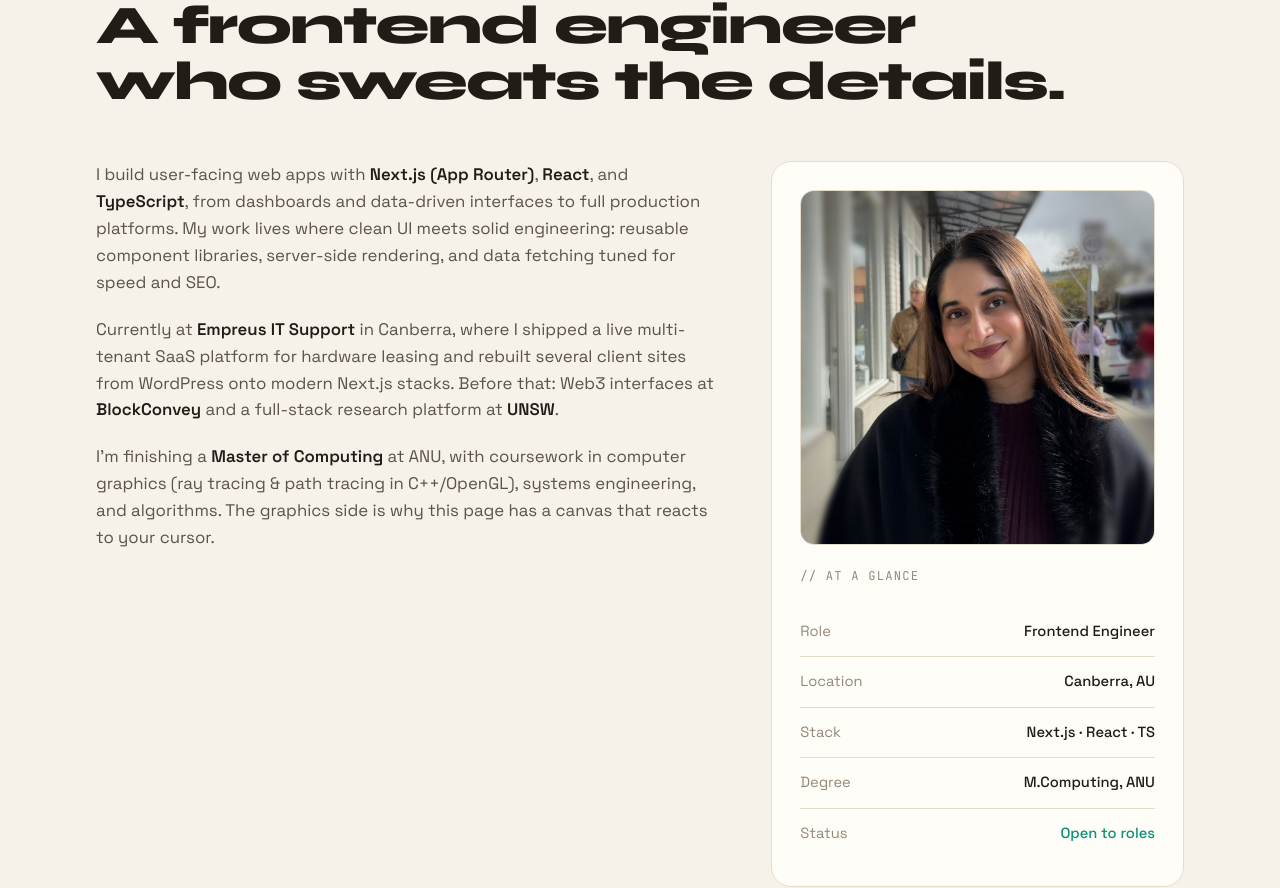
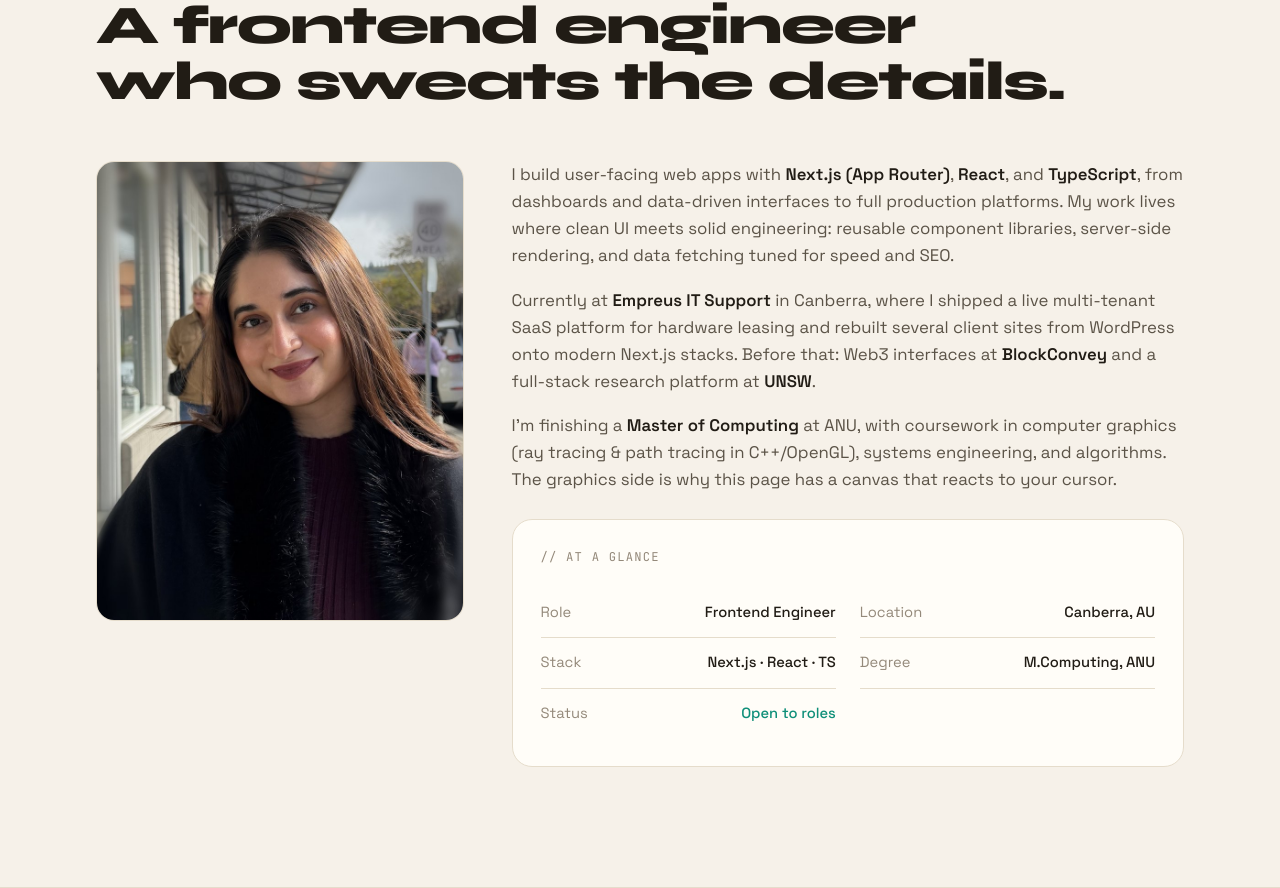
Before and after one commit to anushagarg-10/personalportfolio, a Next.js app: page / in a window 1280 px wide. Shown: the part 969-1857 px from the top of the page. Built offline with nearby package versions, Linux system fonts and the light colour scheme.

Commit message:
Expand skills (C++, SendGrid, Android Studio, Intune, OpenGL); rebalance About into portrait-left layout

```diff
--- a/app/globals.css
+++ b/app/globals.css
@@ -156,17 +156,23 @@ section{padding:120px 0;position:relative}
 @keyframes scrollx{to{transform:translateX(-50%)}}
 
 /* about */
-.about-grid{display:grid;grid-template-columns:1.5fr 1fr;gap:56px;align-items:start;margin-top:52px}
-.about-text p{color:var(--ink2);margin-bottom:20px;font-size:1.05rem}
+.about-grid{display:grid;grid-template-columns:0.82fr 1.5fr;gap:48px;align-items:start;margin-top:52px}
+.about-portrait{margin:0}
+.about-main{display:flex;flex-direction:column;gap:26px}
+.about-text p{color:var(--ink2);margin-bottom:18px;font-size:1.05rem}
+.about-text p:last-child{margin-bottom:0}
 .about-text p b{color:var(--ink);font-weight:600}
+.facts-grid{display:grid;grid-template-columns:1fr 1fr;gap:0 24px}
 .card{background:var(--panel);border:1px solid var(--line);border-radius:20px;padding:28px;position:relative;overflow:hidden}
 .card h3{font-size:.76rem;text-transform:uppercase;letter-spacing:.1em;color:var(--ink3);margin-bottom:20px;font-family:var(--font-mono)}
-.about-photo{display:block;width:100%;height:auto;aspect-ratio:1/1;object-fit:cover;border-radius:14px;
-  border:1px solid var(--line);margin-bottom:22px}
+.about-photo{display:block;width:100%;height:auto;aspect-ratio:4/5;object-fit:cover;object-position:center 26%;
+  border-radius:18px;border:1px solid var(--line)}
 .fact{display:flex;justify-content:space-between;gap:14px;padding:13px 0;border-bottom:1px solid var(--line);font-size:.92rem}
 .fact:last-child{border:none}
 .fact .k{color:var(--ink3)}.fact .v{color:var(--ink);font-weight:500;text-align:right}
-@media(max-width:840px){.about-grid{grid-template-columns:1fr;gap:36px}}
+@media(max-width:840px){.about-grid{grid-template-columns:1fr;gap:32px}
+  .about-photo{max-width:340px;aspect-ratio:1/1}}
+@media(max-width:520px){.facts-grid{grid-template-columns:1fr}}
 
 /* experience */
 .timeline{margin-top:52px;position:relative}
--- a/components/About.tsx
+++ b/components/About.tsx
@@ -11,7 +11,18 @@ export default function About() {
           who sweats the details.
         </h2>
         <div className="about-grid">
-          <div className="about-text rv">
+          <figure className="about-portrait rv">
+            <Image
+              className="about-photo"
+              src="/anusha.jpg"
+              alt="Anusha Garg"
+              width={1000}
+              height={1000}
+              sizes="(max-width: 840px) 100vw, 380px"
+            />
+          </figure>
+          <div className="about-main rv">
+            <div className="about-text">
               <p>
                 I build user-facing web apps with <b>Next.js (App Router)</b>, <b>React</b>, and{" "}
                 <b>TypeScript</b>, from dashboards and data-driven interfaces to full production
@@ -27,19 +38,13 @@ export default function About() {
               <p>
                 I&apos;m finishing a <b>Master of Computing</b> at ANU, with coursework in computer
                 graphics (ray tracing &amp; path tracing in C++/OpenGL), systems engineering, and
-              algorithms. The graphics side is why this page has a canvas that reacts to your cursor.
+                algorithms. The graphics side is why this page has a canvas that reacts to your
+                cursor.
               </p>
             </div>
-          <aside className="card rv">
-            <Image
-              className="about-photo"
-              src="/anusha.jpg"
-              alt="Anusha Garg"
-              width={1000}
-              height={1000}
-              sizes="(max-width: 840px) 100vw, 360px"
-            />
+            <aside className="card">
               <h3>// at a glance</h3>
+              <div className="facts-grid">
                 <div className="fact">
                   <span className="k">Role</span>
                   <span className="v">Frontend Engineer</span>
@@ -62,7 +67,9 @@ export default function About() {
                     Open to roles
                   </span>
                 </div>
+              </div>
             </aside>
+          </div>
         </div>
       </div>
     </section>
--- a/components/Skills.tsx
+++ b/components/Skills.tsx
@@ -29,6 +29,7 @@ const GROUPS: Group[] = [
       { icon: "JS", color: "#b8860b", name: "JavaScript", desc: "Interactive web" },
       { icon: "Py", color: "#2e6da4", name: "Python", desc: "Scripting & data" },
       { icon: "Jv", color: "#c2410c", name: "Java", desc: "OOP fundamentals" },
+      { icon: "C++", color: "#5f7e9b", name: "C++", desc: "Systems & graphics", size: ".62rem" },
       { icon: "SQL", color: "#3b6fa0", name: "SQL", desc: "Relational queries", size: ".68rem" },
       { icon: "</>", color: "#d9481f", name: "HTML", desc: "Markup & structure", size: ".72rem" },
       { icon: "#", color: "#1572b6", name: "CSS", desc: "Styling & layout" },
@@ -60,6 +61,7 @@ const GROUPS: Group[] = [
       { icon: "Pg", color: "#2f6792", name: "PostgreSQL", desc: "Relational DB" },
       { icon: "Mo", color: "#3fa037", name: "MongoDB", desc: "Document store" },
       { icon: "Fb", color: "#d9902b", name: "Firebase", desc: "Realtime backend" },
+      { icon: "SG", color: "#1a82e2", name: "SendGrid", desc: "Transactional email" },
     ],
   },
   {
@@ -71,6 +73,9 @@ const GROUPS: Group[] = [
       { icon: "VS", color: "#1f7fd1", name: "VS Code", desc: "Editor" },
       { icon: "Az", color: "#1b87d8", name: "Azure", desc: "Cloud services" },
       { icon: "GC", color: "#3c77d9", name: "Google Cloud", desc: "Cloud infra" },
+      { icon: "As", color: "#2ba85f", name: "Android Studio", desc: "Android builds" },
+      { icon: "In", color: "#0f6cbd", name: "Microsoft Intune", desc: "Device management" },
+      { icon: "GL", color: "#5b7fa0", name: "OpenGL", desc: "Graphics (C++)" },
     ],
   },
 ];
```
Lines whose indentation alone changed are shown as unchanged.
